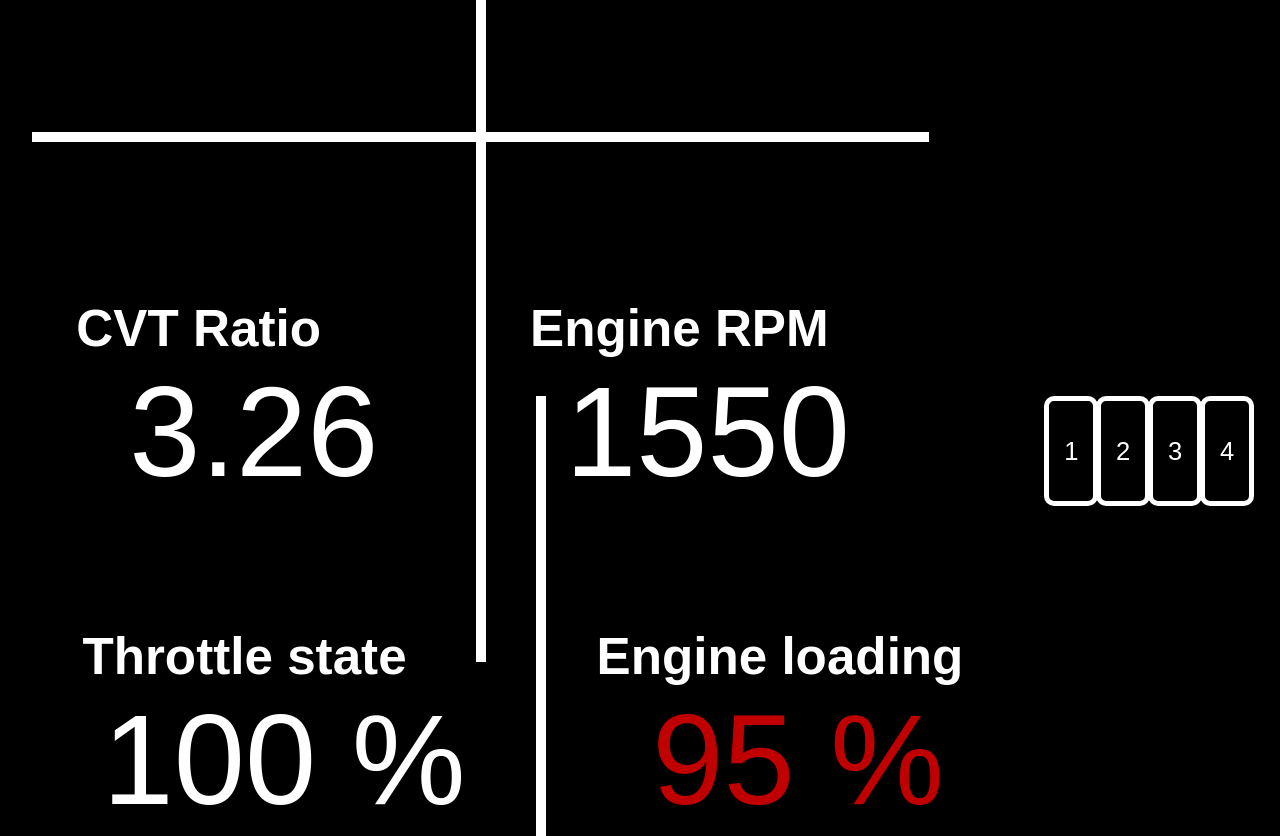
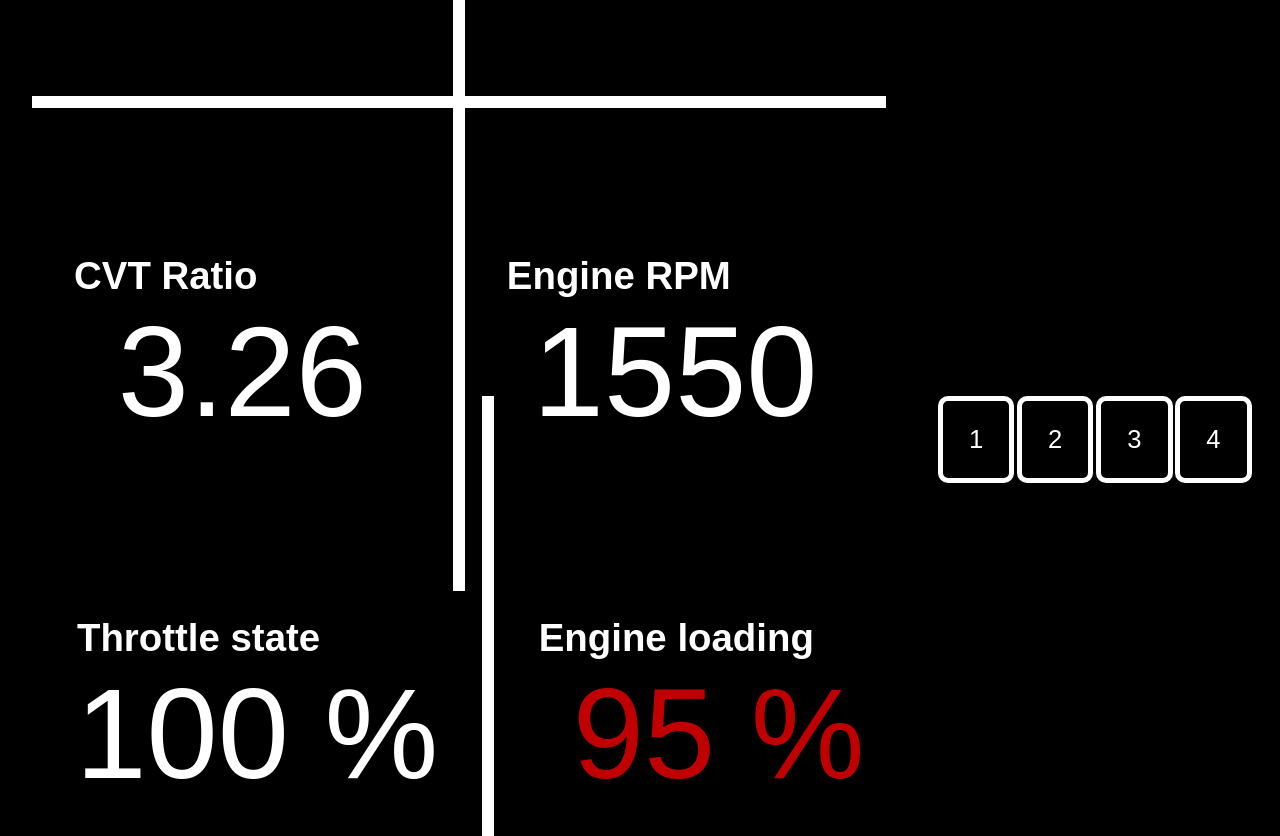
Before and after one commit to cdroulers/mutrac, a website with bundled scripts: page src/index.html in a window 1280 px wide. Shown: the part 1220-2056 px from the top of the page. Built offline with nearby package versions, Linux system fonts and the light colour scheme.

Commit message:
CSS tweaks for Nexus 5 and Nexus 7.

```diff
--- a/src/styles/main.css
+++ b/src/styles/main.css
@@ -40,7 +40,7 @@ html, body {
 }
 
 .parts {
-  flex: 0.85;
+  flex: 0.8;
   display: flex;
   flex-direction: column;
   flex-wrap: wrap;
@@ -50,7 +50,7 @@ html, body {
   flex: 0.5;
   display: flex;
   width: 50%;
-  flex-basis: calc(50% - 5px);
+  flex-basis: calc(50% - 0.5vw);
   justify-content: center;
   flex-direction: column;
   text-align: center;
@@ -69,27 +69,27 @@ html, body {
 }
 
 .part.top.left {
-  border-right: 5px solid #fff;
-  border-bottom: 5px solid #fff;
+  border-right: 0.5vw solid #fff;
+  border-bottom: 0.5vw solid #fff;
 }
 
 .part.top.right {
-  border-left: 5px solid #fff;
-  border-bottom: 5px solid #fff;
+  border-left: 0.5vw solid #fff;
+  border-bottom: 0.5vw solid #fff;
 }
 
 .part.bottom.left {
-  border-right: 5px solid #fff;
-  border-top: 5px solid #fff;
+  border-right: 0.5vw solid #fff;
+  border-top: 0.5vw solid #fff;
 }
 
 .part.bottom.right {
-  border-left: 5px solid #fff;
-  border-top: 5px solid #fff;
+  border-left: 0.5vw solid #fff;
+  border-top: 0.5vw solid #fff;
 }
 
 .page h2 {
-  font-size: 4vw;
+  font-size: 3vw;
   text-align: left;
   padding-left: 10%;
   padding-right: 10%;
@@ -121,7 +121,7 @@ nav ul > li > a {
   border: 5px solid #fff;
   display: inline-flex;
   width: 100%;
-  height: 100px;
+  height: 6vw;
   align-items: center;
   justify-content: center;
 }
```
